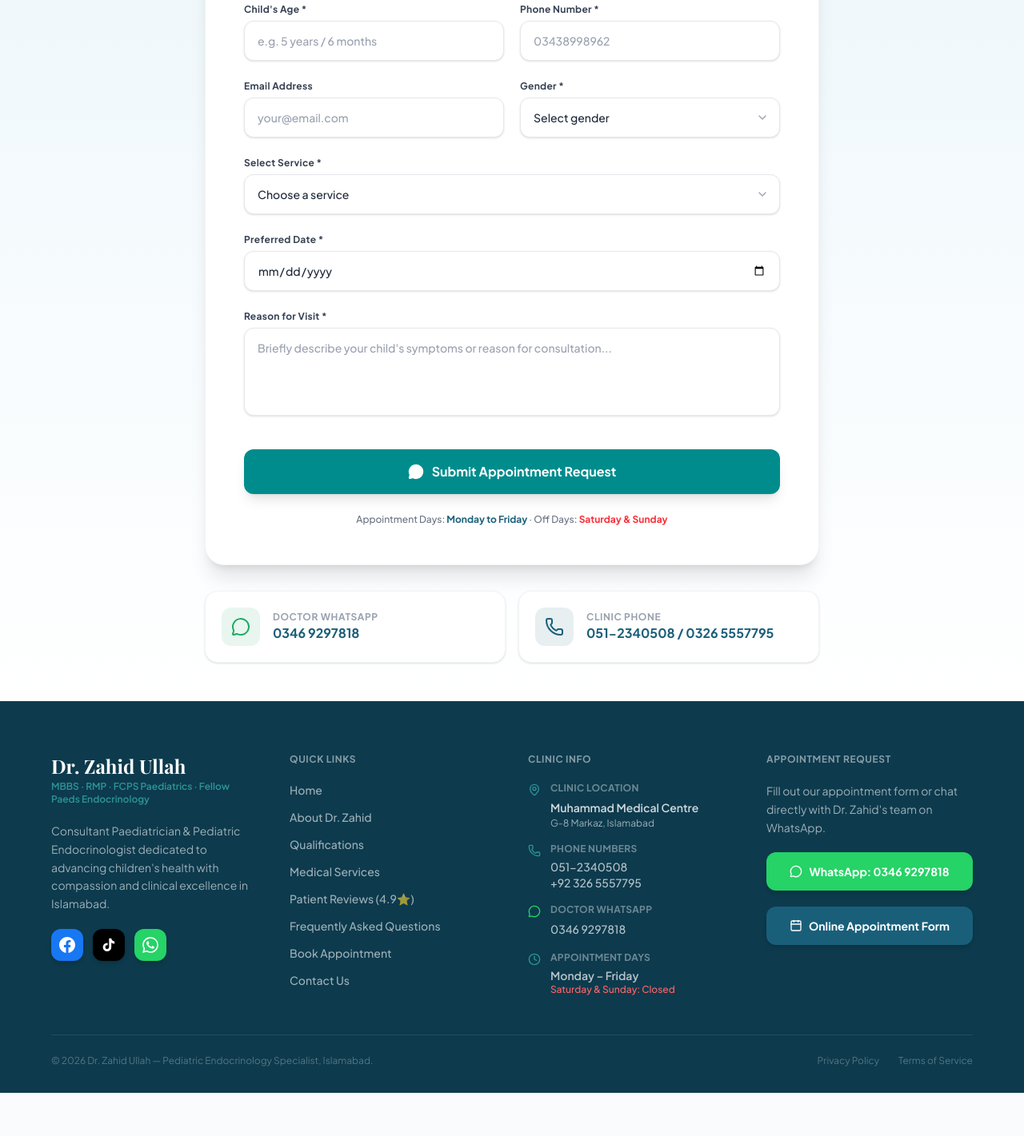
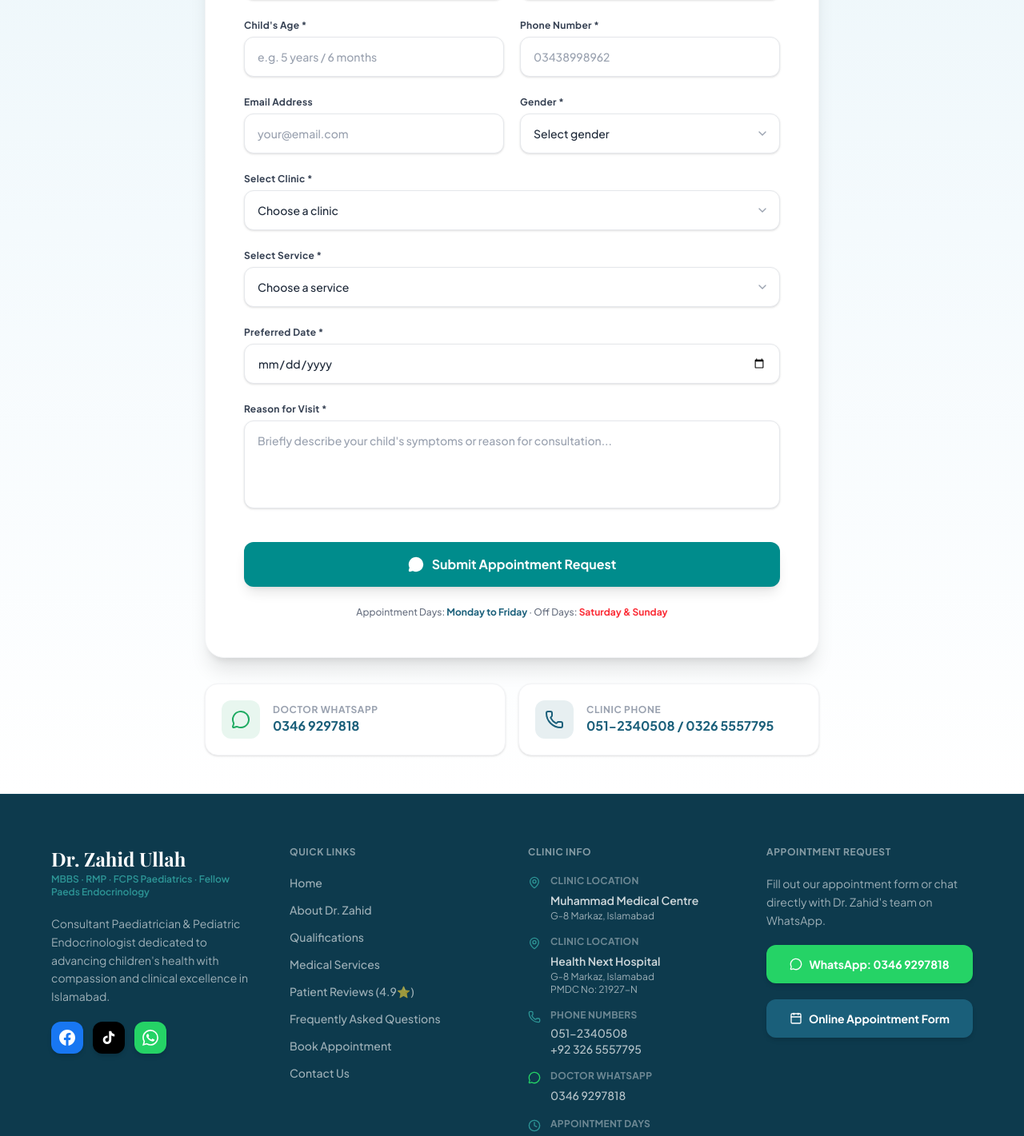
Before and after one commit to AbdullahxMERN/-Dr.Zahid-Ullah-Child-Specialist, a Next.js app: page /appointment in a window 1280 px wide. Shown: the part 505-1926 px from the top of the page at 80% size. Before the commit the page ends 1872 px from the top, so only its background shows below. Built offline with nearby package versions, Linux system fonts and the light colour scheme.

Commit message:
comments like problem fixing

```diff
--- a/src/app/appointment/page.js
+++ b/src/app/appointment/page.js
@@ -49,19 +49,19 @@ export default function AppointmentPage() {
     service: "",
     date: "",
     reason: "",
-    clinic: "Muhammad Medical Centre, G-8 Markaz, Islamabad",
+    clinic: "",
   });
   const [submitted, setSubmitted] = useState(false);
 
   const set = (key, val) => setForm((f) => ({ ...f, [key]: val }));
 
   const buildWhatsAppMsg = () => {
-    return `*📋 APPOINTMENT REQUEST — DR. ZAHID ULLAH*\n\n🏥 *Clinic:* Muhammad Medical Centre, G-8 Markaz, Islamabad\n👨‍👧 *Parent/Guardian:* ${form.parentName}\n👶 *Child's Name:* ${form.childName}\n🎂 *Child's Age:* ${form.childAge}\n📞 *Phone:* ${form.phone}\n📧 *Email:* ${form.email || "N/A"}\n⚥ *Gender:* ${form.gender}\n⚕️ *Service:* ${form.service}\n📅 *Preferred Date:* ${form.date || "Flexible"}\n📝 *Reason:* ${form.reason}\n\n_Submitted via Dr. Zahid Ullah Website_`;
+    return `*📋 APPOINTMENT REQUEST — DR. ZAHID ULLAH*\n\n🏥 *Clinic:* ${form.clinic}, G-8 Markaz, Islamabad\n👨‍👧 *Parent/Guardian:* ${form.parentName}\n👶 *Child's Name:* ${form.childName}\n🎂 *Child's Age:* ${form.childAge}\n📞 *Phone:* ${form.phone}\n📧 *Email:* ${form.email || "N/A"}\n⚥ *Gender:* ${form.gender}\n⚕️ *Service:* ${form.service}\n📅 *Preferred Date:* ${form.date || "Flexible"}\n📝 *Reason:* ${form.reason}\n\n_Submitted via Dr. Zahid Ullah Website_`;
   };
 
   const handleWhatsAppSubmit = (e) => {
     e.preventDefault();
-    if (!form.parentName || !form.childName || !form.phone || !form.service) {
+    if (!form.parentName || !form.childName || !form.phone || !form.service || !form.clinic) {
       alert("Please fill in all required fields marked with *");
       return;
     }
@@ -147,8 +147,9 @@ export default function AppointmentPage() {
             </h1>
             <p className="text-xs sm:text-sm text-gray-500 mt-1 flex items-center justify-center gap-1">
               <MapPin className="w-3.5 h-3.5 text-[#2d9596]" />
-              Muhammad Medical Centre, G-8 Markaz, Islamabad (Monday – Friday)
+              Muhammad Medical Centre / Health Next Hospital, G-8 Markaz, Islamabad
             </p>
+            <p className="text-xs text-[#2d9596] font-bold mt-1">PMDC No: 21927-N</p>
           </div>
 
           <form onSubmit={handleWhatsAppSubmit} className="space-y-6">
@@ -235,6 +236,24 @@ export default function AppointmentPage() {
                   </select>
                   <ChevronDown className="absolute right-3.5 top-1/2 -translate-y-1/2 w-4 h-4 text-gray-400 pointer-events-none" />
                 </div>
+              </div>
+            </div>
+
+            {/* Select Clinic */}
+            <div>
+              <label className={labelCls}>Select Clinic *</label>
+              <div className="relative">
+                <select
+                  required
+                  value={form.clinic}
+                  onChange={(e) => set("clinic", e.target.value)}
+                  className={`${inputCls} appearance-none pr-10 bg-white`}
+                >
+                  <option value="">Choose a clinic</option>
+                  <option value="Muhammad Medical Centre">Muhammad Medical Centre</option>
+                  <option value="Health Next Hospital">Health Next Hospital</option>
+                </select>
+                <ChevronDown className="absolute right-3.5 top-1/2 -translate-y-1/2 w-4 h-4 text-gray-400 pointer-events-none" />
               </div>
             </div>
 
--- a/src/app/contact/page.js
+++ b/src/app/contact/page.js
@@ -23,6 +23,7 @@ export default function ContactPage() {
     { icon: <Phone className="w-6 h-6" />, label: "Clinic Phone", value: "051-2340508", sub: "+92 326 5557795", href: "tel:051-2340508", color: "from-[#1a5f7a] to-[#2d9596]" },
     { icon: <MessageCircle className="w-6 h-6" />, label: "Doctor WhatsApp", value: "0346 9297818", sub: "Tap to open WhatsApp", href: WHATSAPP_LINK, color: "from-[#1DAA61] to-[#17964f]" },
     { icon: <MapPin className="w-6 h-6" />, label: "Clinic Location", value: "Muhammad Medical Centre", sub: "G-8 Markaz, Islamabad", href: MAPS_LINK, color: "from-[#f59e0b] to-[#e67e22]" },
+    { icon: <MapPin className="w-6 h-6" />, label: "Clinic Location", value: "Health Next Hospital", sub: "G-8 Markaz, Islamabad", href: "https://maps.google.com/?q=Health+Next+Hospital+G8+Markaz+Islamabad", color: "from-[#8b5cf6] to-[#6d28d9]" },
     { icon: <Clock className="w-6 h-6" />, label: "Appointment Days", value: "Monday – Friday", sub: "Closed Sat & Sun", href: "/appointment", color: "from-[#1a5f7a] to-[#2d9596]" },
   ];
 
@@ -43,7 +44,7 @@ export default function ContactPage() {
       <section className="py-16 px-6 md:px-16 bg-gradient-to-b from-[#f0f7fa] to-white">
         <div className="max-w-5xl mx-auto grid grid-cols-1 sm:grid-cols-2 lg:grid-cols-4 gap-5">
           {contactItems.map((item, i) => (
-            <motion.a key={item.label} href={item.href} target={item.href.startsWith("http") ? "_blank" : undefined}
+            <motion.a key={item.value} href={item.href} target={item.href.startsWith("http") ? "_blank" : undefined}
               rel="noopener noreferrer" initial={{ opacity: 0, y: 20 }} animate={{ opacity: 1, y: 0 }} transition={{ delay: i * 0.1 }}
               className="bg-white rounded-2xl p-6 shadow-lg border border-gray-100 hover:shadow-xl transition-all group text-center block">
               <div className={`w-14 h-14 rounded-2xl bg-gradient-to-br ${item.color} flex items-center justify-center text-white mx-auto mb-4 group-hover:scale-105 transition-transform shadow-md`}>
@@ -116,10 +117,11 @@ export default function ContactPage() {
 
           {/* Clinic Info + Map */}
           <motion.div initial={{ opacity: 0, x: 20 }} animate={{ opacity: 1, x: 0 }} transition={{ delay: 0.3 }} className="space-y-5">
+            {/* Clinic 1 */}
             <div className="bg-white rounded-2xl shadow-lg border border-gray-100 p-6">
               <div className="flex items-start justify-between mb-3">
                 <div>
-                  <span className="text-xs font-bold text-[#2d9596] uppercase tracking-wider">Primary Clinic</span>
+                  <span className="text-xs font-bold text-[#2d9596] uppercase tracking-wider">Clinic Location</span>
                   <h3 className="font-headline text-xl font-bold text-[#1a5f7a] mt-0.5">Muhammad Medical Centre</h3>
                   <p className="text-sm text-gray-500 flex items-center gap-1 mt-1"><MapPin className="w-3.5 h-3.5 text-[#2d9596]" />G-8 Markaz, Islamabad</p>
                 </div>
@@ -135,7 +137,27 @@ export default function ContactPage() {
               </a>
             </div>
 
-            {/* Embedded Google Map */}
+            {/* Clinic 2 */}
+            <div className="bg-white rounded-2xl shadow-lg border border-gray-100 p-6">
+              <div className="flex items-start justify-between mb-3">
+                <div>
+                  <span className="text-xs font-bold text-[#2d9596] uppercase tracking-wider">Clinic Location</span>
+                  <h3 className="font-headline text-xl font-bold text-[#1a5f7a] mt-0.5">Health Next Hospital</h3>
+                  <p className="text-sm text-gray-500 flex items-center gap-1 mt-1"><MapPin className="w-3.5 h-3.5 text-[#2d9596]" />G-8 Markaz, Islamabad</p>
+                  <p className="text-xs text-gray-400 mt-1">PMDC No: 21927-N</p>
+                </div>
+              </div>
+              <div className="flex items-center gap-2 text-sm text-gray-600 mb-4 pt-2">
+                <Calendar className="w-4 h-4 text-[#2d9596]" />
+                <span>Monday to Friday (Closed Saturday &amp; Sunday)</span>
+              </div>
+              <a href="https://maps.google.com/?q=Health+Next+Hospital+G8+Markaz+Islamabad" target="_blank" rel="noopener noreferrer" className="flex items-center justify-center gap-2 w-full bg-[#1a5f7a] hover:bg-[#154f67] text-white py-3 rounded-xl font-bold text-sm transition-all shadow-md">
+                <Navigation className="w-4 h-4" />
+                Get Directions on Google Maps
+              </a>
+            </div>
+
+            {/* Embedded Google Map (Muhammad Medical Centre) */}
             <div className="bg-white rounded-2xl shadow-lg border border-gray-100 overflow-hidden">
               <div className="h-1.5 bg-gradient-to-r from-[#1a5f7a] to-[#2d9596]" />
               <div className="p-4">
--- a/src/app/faq/page.js
+++ b/src/app/faq/page.js
@@ -55,17 +55,17 @@ const faqs = [
   {
     category: "appointments",
     question: "Where is the clinic located and what are the consultation days?",
-    answer: "Dr. Zahid Ullah consults at Muhammad Medical Centre, G-8 Markaz, Islamabad. Consultations are available from Monday to Friday (Saturday & Sunday Closed). We recommend calling ahead or booking online to secure a specific slot."
+    answer: "Dr. Zahid Ullah consults at Muhammad Medical Centre and Health Next Hospital, G-8 Markaz, Islamabad. Consultations are available from Monday to Friday (Saturday & Sunday Closed). We recommend calling ahead or booking online to secure a specific slot."
   },
   {
     category: "pediatrics",
     question: "Are child vaccinations and immunizations available at the clinic?",
-    answer: "Yes, standard pediatric immunizations and childhood vaccines are administered at Muhammad Medical Centre in accordance with WHO and national EPI guidelines. Please contact us to check vaccine availability and schedule a vaccination slot."
+    answer: "Yes, standard pediatric immunizations and childhood vaccines are administered at Muhammad Medical Centre and Health Next Hospital in accordance with WHO and national EPI guidelines. Please contact us to check vaccine availability and schedule a vaccination slot."
   },
   {
     category: "appointments",
     question: "Are laboratory diagnostic facilities available at the clinic?",
-    answer: "Yes. Muhammad Medical Centre is equipped with reliable lab collection points for hormone assays, metabolic panels, pediatric blood work, and endocrine stimulation/suppression dynamic testing."
+    answer: "Yes. Our clinics are equipped with reliable lab collection points for hormone assays, metabolic panels, pediatric blood work, and endocrine stimulation/suppression dynamic testing."
   }
 ];
 
--- a/src/app/page.js
+++ b/src/app/page.js
@@ -199,7 +199,7 @@ export default function Home() {
             </p>
 
             <p className="text-gray-500 leading-relaxed max-w-lg">
-              Dedicated pediatric specialist delivering compassionate, evidence-based care for your child's growth, hormonal health, and overall wellbeing at Muhammad Medical Centre, G-8 Markaz, Islamabad.
+              Dedicated pediatric specialist delivering compassionate, evidence-based care for your child's growth, hormonal health, and overall wellbeing at Muhammad Medical Centre & Health Next Hospital, G-8 Markaz, Islamabad.
             </p>
 
             {/* CTA Buttons */}
@@ -419,7 +419,7 @@ export default function Home() {
               <div className="w-16 h-1.5 bg-[#2d9596] rounded-full mt-2" />
 
               <p className="text-gray-500 leading-relaxed">
-                Dr. Zahid Ullah consults at **Muhammad Medical Centre**, centrally located in the heart of Islamabad at G-8 Markaz. The clinic is easily accessible with ample parking space.
+                Dr. Zahid Ullah consults at **Muhammad Medical Centre** & **Health Next Hospital**, centrally located in the heart of Islamabad at G-8 Markaz. The clinics are easily accessible with ample parking space.
               </p>
 
               <div className="space-y-4 pt-4">
@@ -429,7 +429,8 @@ export default function Home() {
                   </div>
                   <div>
                     <h4 className="font-bold text-sm text-[#1a5f7a]">Clinic Address</h4>
-                    <p className="text-xs text-gray-500 mt-0.5">Muhammad Medical Centre, G-8 Markaz, Islamabad, Pakistan</p>
+                    <p className="text-xs text-gray-500 mt-0.5">Muhammad Medical Centre / Health Next Hospital, G-8 Markaz, Islamabad, Pakistan</p>
+                    <p className="text-xs text-[#2d9596] font-bold mt-1">PMDC No: 21927-N</p>
                   </div>
                 </div>
 
@@ -494,7 +495,7 @@ export default function Home() {
             Prioritize Your Child's Health Today
           </h2>
           <p className="text-white/80 text-base md:text-lg leading-relaxed">
-            Get professional guidance, diagnostics, and customized treatment plans at Muhammad Medical Centre, G-8 Markaz, Islamabad.
+            Get professional guidance, diagnostics, and customized treatment plans at Muhammad Medical Centre / Health Next Hospital, G-8 Markaz, Islamabad.
           </p>
           <div className="flex flex-col sm:flex-row gap-4 justify-center items-center pt-2">
             <Link
--- a/src/app/services/page.js
+++ b/src/app/services/page.js
@@ -599,7 +599,7 @@ export default function ServicesPage() {
               marginBottom: "20px",
             }}
           >
-            Muhammad Medical Centre · G-8 Markaz · Islamabad
+            Muhammad Medical Centre / Health Next Hospital · G-8 Markaz · Islamabad
           </span>
           <h1
             style={{
--- a/src/components/BookingModal.jsx
+++ b/src/components/BookingModal.jsx
@@ -48,7 +48,7 @@ export default function BookingModal({ onClose }) {
       alert("Please fill in all required fields.");
       return;
     }
-    const msg = `*Appointment Request*\n\n👤 *Patient Name:* ${formData.name}\n📞 *Contact:* ${formData.phone}\n🏥 *Clinic:* Muhammad Medical Centre, G-8 Markaz, Islamabad\n⚕️ *Service:* ${formData.service}\n📅 *Date:* ${formData.date || "Flexible"}\n\n_Sent via Dr. Zahid Ullah website_`;
+    const msg = `*Appointment Request*\n\n👤 *Patient Name:* ${formData.name}\n📞 *Contact:* ${formData.phone}\n🏥 *Clinic:* Muhammad Medical Centre / Health Next Hospital, G-8 Markaz, Islamabad\n⚕️ *Service:* ${formData.service}\n📅 *Date:* ${formData.date || "Flexible"}\n\n_Sent via Dr. Zahid Ullah website_`;
     const url = `https://wa.me/${WHATSAPP_NUMBER}?text=${encodeURIComponent(msg)}`;
     window.open(url, "_blank");
     onClose();
@@ -86,7 +86,8 @@ export default function BookingModal({ onClose }) {
               </div>
               <div>
                 <h3 className="font-headline text-2xl font-bold text-[#1a5f7a]">Book via WhatsApp</h3>
-                <p className="text-xs text-gray-500">Muhammad Medical Centre, G-8 Markaz, Islamabad</p>
+                <p className="text-xs text-gray-500">Muhammad Medical Centre / Health Next Hospital, G-8 Markaz, Islamabad</p>
+                <p className="text-xs text-[#2d9596] font-bold mt-1">PMDC No: 21927-N</p>
               </div>
             </div>
           </div>
--- a/src/components/Footer.jsx
+++ b/src/components/Footer.jsx
@@ -130,6 +130,16 @@ export default function Footer() {
                 </span>
               </div>
             </li>
+            {/* Health Next Hospital */}
+            <li className="flex items-start gap-3">
+              <MapPin className="w-4 h-4 text-[#2d9596] shrink-0 mt-0.5" />
+              <div>
+                <p className="text-xs font-bold text-white/40 uppercase tracking-wide mb-1">Clinic Location</p>
+                <span className="text-sm text-white/80 font-semibold">Health Next Hospital</span>
+                <span className="block text-xs text-white/60">G-8 Markaz, Islamabad</span>
+                <span className="block text-xs text-white/60">PMDC No: 21927-N</span>
+              </div>
+            </li>
             <li className="flex items-start gap-3">
               <Phone className="w-4 h-4 text-[#2d9596] shrink-0 mt-0.5" />
               <div>
```
